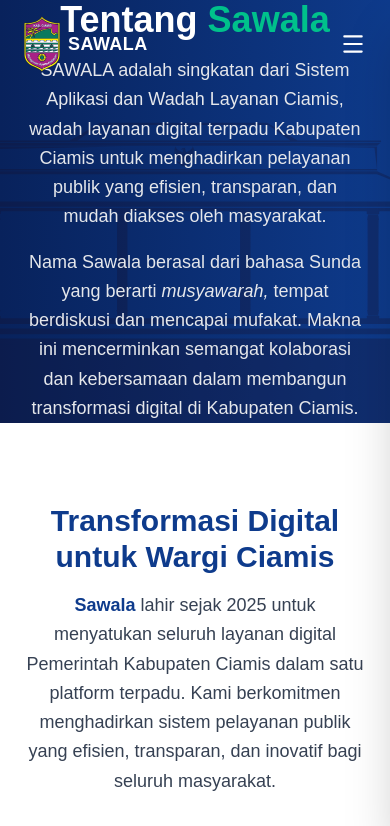
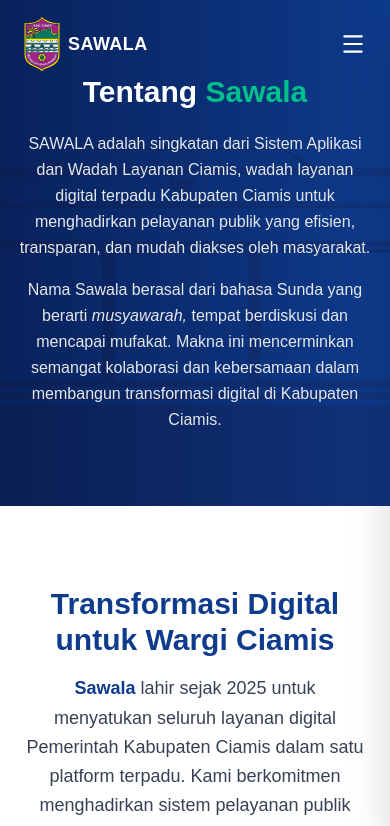
Before and after one commit to okemajid/gss, a Next.js app: page /tentang in a window 390 px wide. Shown: the top 826 px of the page. Built offline with nearby package versions, Linux system fonts and the light colour scheme.

Commit message:
update tentang, card mobile

```diff
--- a/src/app/tentang/page.tsx
+++ b/src/app/tentang/page.tsx
@@ -1,7 +1,7 @@
 "use client";
 
-import { motion } from "framer-motion";
-import { Globe, Layers, Users, Zap } from "lucide-react";
+import {motion} from "framer-motion";
+import {Globe, Layers, Users, Zap} from "lucide-react";
 import Navbar from "@/components/Navbar";
 import Footer from "@/components/Footer";
 
@@ -38,30 +38,34 @@
     bgColor: "linear-gradient(to right, #08225C, #0E3B8C)",
   };
 
-
   return (
     <main className="min-h-screen w-full flex flex-col items-center overflow-x-hidden bg-white">
       {/* 🔹 Navbar */}
       <Navbar />
 
       {/* 🔹 Hero Section */}
-      <section className="relative w-full min-h-[50vh] flex flex-col justify-center items-center text-center text-white bg-gradient-to-r from-[#08225C] to-[#0E3B8C] overflow-hidden">
-        <div className="absolute inset-0 bg-[url('/images/bg-footer.svg')] bg-cover bg-center opacity-80"></div>
+      <section className="relative w-full min-h-[60vh] md:min-h-[70vh] flex flex-col justify-center items-center text-center text-white bg-gradient-to-r from-[#08225C] to-[#0E3B8C] overflow-hidden px-4 py-10 md:px-6">
+        {/* Background */}
+        <div className="absolute inset-0 bg-[url('/images/bg-footer.svg')] bg-cover bg-center opacity-50 md:opacity-80"></div>
 
+        {/* Title */}
         <motion.h1
-          initial={{ opacity: 0, y: 20 }}
-          animate={{ opacity: 1, y: 0 }}
-          transition={{ duration: 0.6 }}
-          className="text-4xl md:text-5xl font-bold mb-4 z-10"
+          initial={{opacity: 0, y: 20}}
+          animate={{opacity: 1, y: 0}}
+          transition={{duration: 0.6}}
+          className="text-3xl leading-tight mb-3 font-bold z-10
+               sm:text-4xl md:text-5xl"
         >
           Tentang <span className="text-[#00C18B]">Sawala</span>
         </motion.h1>
 
+        {/* Paragraph 1 */}
         <motion.p
-          initial={{ opacity: 0, y: 25 }}
-          animate={{ opacity: 1, y: 0 }}
-          transition={{ duration: 0.8, delay: 0.2 }}
-          className="max-w-6xl text-gray-200 text-lg leading-relaxed z-10 px-6"
+          initial={{opacity: 0, y: 25}}
+          animate={{opacity: 1, y: 0}}
+          transition={{duration: 0.8, delay: 0.2}}
+          className="text-gray-200 text-base leading-relaxed mt-2 z-10
+               max-w-xl sm:max-w-3xl md:max-w-5xl md:text-lg"
         >
           SAWALA adalah singkatan dari Sistem Aplikasi dan Wadah Layanan Ciamis,
           wadah layanan digital terpadu Kabupaten Ciamis untuk menghadirkan
@@ -69,11 +73,13 @@
           masyarakat.
         </motion.p>
 
+        {/* Paragraph 2 */}
         <motion.p
-          initial={{ opacity: 0, y: 15 }}
-          animate={{ opacity: 1, y: 0 }}
-          transition={{ duration: 0.8, delay: 0.4 }}
-          className="max-w-6xl text-gray-200 text-lg leading-relaxed z-10 px-6 mt-4"
+          initial={{opacity: 0, y: 15}}
+          animate={{opacity: 1, y: 0}}
+          transition={{duration: 0.8, delay: 0.4}}
+          className="text-gray-200 text-base leading-relaxed mt-4 z-10
+               max-w-xl sm:max-w-3xl md:max-w-5xl md:text-lg"
         >
           Nama Sawala berasal dari bahasa Sunda yang berarti{" "}
           <span className="italic">musyawarah,</span> tempat berdiskusi dan
@@ -85,39 +91,39 @@
       {/* 🔹 Section Deskripsi */}
       <section className="w-full max-w-6xl px-6 py-20 text-gray-800">
         <motion.div
-          initial={{ opacity: 0, y: 25 }}
-          whileInView={{ opacity: 1, y: 0 }}
-          transition={{ duration: 0.6 }}
-          viewport={{ once: true }}
+          initial={{opacity: 0, y: 25}}
+          whileInView={{opacity: 1, y: 0}}
+          transition={{duration: 0.6}}
+          viewport={{once: true}}
           className="text-center mb-12"
         >
           <h2 className="text-3xl font-bold text-[#0E3B8C] mb-4">
             Transformasi Digital untuk Wargi Ciamis
           </h2>
           <p className="text-lg leading-relaxed text-gray-700 max-w-3xl mx-auto">
-            <span className="font-semibold text-[#0E3B8C]">Sawala</span> lahir sejak 2025
-            untuk menyatukan seluruh layanan digital Pemerintah Kabupaten Ciamis
-            dalam satu platform terpadu. Kami berkomitmen menghadirkan sistem
-            pelayanan publik yang efisien, transparan, dan inovatif bagi seluruh
-            masyarakat.
+            <span className="font-semibold text-[#0E3B8C]">Sawala</span> lahir
+            sejak 2025 untuk menyatukan seluruh layanan digital Pemerintah
+            Kabupaten Ciamis dalam satu platform terpadu. Kami berkomitmen
+            menghadirkan sistem pelayanan publik yang efisien, transparan, dan
+            inovatif bagi seluruh masyarakat.
           </p>
         </motion.div>
 
-      {/* 🔹 Nilai Utama ala JAKI */}
+        {/* 🔹 Nilai Utama ala JAKI */}
         <motion.div
-          initial={{ opacity: 0, y: 25 }}
-          whileInView={{ opacity: 1, y: 0 }}
-          transition={{ duration: 0.7, delay: 0.1 }}
-          viewport={{ once: true }}
+          initial={{opacity: 0, y: 25}}
+          whileInView={{opacity: 1, y: 0}}
+          transition={{duration: 0.7, delay: 0.1}}
+          viewport={{once: true}}
           className="grid grid-cols-1 sm:grid-cols-2 gap-8 max-w-5xl mx-auto"
         >
           {nilaiUtama.map((item, i) => (
             <motion.div
               key={i}
-              initial={{ opacity: 0, y: 20 }}
-              whileInView={{ opacity: 1, y: 0 }}
-              transition={{ duration: 0.5, delay: i * 0.1 }}
-              viewport={{ once: true }}
+              initial={{opacity: 0, y: 20}}
+              whileInView={{opacity: 1, y: 0}}
+              transition={{duration: 0.5, delay: i * 0.1}}
+              viewport={{once: true}}
               className={`relative rounded-2xl text-white p-8 shadow-md hover:shadow-xl hover:scale-[1.02] transition-all ${item.color} min-h-[240px] flex flex-col justify-between`}
             >
               {/* 🔹 Pola titik-titik kiri bawah */}
@@ -140,7 +146,9 @@
               {/* 🔹 Konten */}
               <div className="relative z-10">
                 <h1 className="text-xl font-semibold mb-2">{item.title}</h1>
-                <h3 className="text-md leading-relaxed opacity-90">{item.desc}</h3>
+                <h3 className="text-md leading-relaxed opacity-90">
+                  {item.desc}
+                </h3>
               </div>
 
               {/* 🔹 Icon di pojok kanan bawah */}
@@ -150,36 +158,33 @@
             </motion.div>
           ))}
         </motion.div>
-
-
       </section>
 
       {/* 🔹 Komitmen Kami */}
       <section className="w-full bg-[#F5F8FF] py-16">
         <div className="max-w-6xl mx-auto px-6 text-center">
           <motion.h2
-            initial={{ opacity: 0, y: 15 }}
-            whileInView={{ opacity: 1, y: 0 }}
-            transition={{ duration: 0.6 }}
-            viewport={{ once: true }}
+            initial={{opacity: 0, y: 15}}
+            whileInView={{opacity: 1, y: 0}}
+            transition={{duration: 0.6}}
+            viewport={{once: true}}
             className="text-2xl md:text-3xl font-bold text-[#0E3B8C] mb-4"
           >
             Komitmen Kami
           </motion.h2>
           <motion.p
-            initial={{ opacity: 0, y: 20 }}
-            whileInView={{ opacity: 1, y: 0 }}
-            transition={{ duration: 0.7, delay: 0.2 }}
-            viewport={{ once: true }}
+            initial={{opacity: 0, y: 20}}
+            whileInView={{opacity: 1, y: 0}}
+            transition={{duration: 0.7, delay: 0.2}}
+            viewport={{once: true}}
             className="text-gray-700 max-w-3xl mx-auto text-lg leading-relaxed"
           >
             Kami percaya bahwa teknologi digital adalah jembatan menuju
             pelayanan publik yang lebih mudah diakses, inklusif, dan terpercaya.
-            Melalui{" "}
-            <span className="font-semibold text-[#00C18B]">Sawala</span>, kami
-            berupaya mewujudkan Ciamis Digital yang inklusif dan berdaya saing,
-            serta menjadi wadah kolaborasi bagi seluruh instansi dan masyarakat
-            dalam menciptakan inovasi untuk kemajuan daerah.
+            Melalui <span className="font-semibold text-[#00C18B]">Sawala</span>
+            , kami berupaya mewujudkan Ciamis Digital yang inklusif dan berdaya
+            saing, serta menjadi wadah kolaborasi bagi seluruh instansi dan
+            masyarakat dalam menciptakan inovasi untuk kemajuan daerah.
           </motion.p>
         </div>
       </section>
--- a/src/components/FeatureGrid.tsx
+++ b/src/components/FeatureGrid.tsx
@@ -1,22 +1,20 @@
 "use client";
 
 import CardFeature from "./CardFeatures";
-import { Feature } from "../data/features";
+import {Feature} from "../data/features";
 
 interface Props {
   features: Feature[];
   loading: boolean;
 }
 
-export default function FeatureGrid({ features, loading }: Props) {
+export default function FeatureGrid({features, loading}: Props) {
   if (loading)
     return <p className="text-gray-300 text-center">Loading data...</p>;
 
   if (features.length === 0)
     return (
-      <p className="text-gray-400 text-center">
-        Tidak ada aplikasi ditemukan.
-      </p>
+      <p className="text-gray-400 text-center">Tidak ada aplikasi ditemukan.</p>
     );
 
   const limitedFeatures = features.slice(0, 12);
@@ -25,7 +23,8 @@
     <div
       className="
         grid
-        grid-cols-[repeat(auto-fill,minmax(260px,1fr))]
+        grid-cols-2
+        sm:grid-cols-[repeat(auto-fill,minmax(260px,1fr))]
         gap-7
         w-full
         px-3 sm:px-4 md:px-8 lg:px-12
@@ -37,6 +36,5 @@
         <CardFeature key={index} {...f} />
       ))}
     </div>
-
   );
 }
--- a/src/components/Pagination.tsx
+++ b/src/components/Pagination.tsx
@@ -36,18 +36,17 @@
   const endIndex = Math.min(startIndex + itemsPerPage - 1, totalData);
 
   return (
-    <div className="flex flex-col items-center gap-2 mt-3">
-
-
+    <div className="flex flex-col items-center gap-2 mt-3 w-full">
       {/* 🔹 Tombol Pagination */}
-      <div className="flex justify-center items-center gap-3">
+      <div className="flex flex-col justify-center mx-auto items-center gap-2 md:flex-row">
         {/* 🔹 Info jumlah data */}
-      <p className="text-sm text-gray-600 mr-20">
-        Menampilkan{" "}
-        <span className="font-medium">{startIndex}</span>–
+        <p className="text-sm text-gray-600 mr-3">
+          Menampilkan <span className="font-medium">{startIndex}</span>–
           <span className="font-medium">{endIndex}</span> dari{" "}
           <span className="font-medium">{totalData}</span> data
         </p>
+
+        <div className=" w-[350px] sm:w-[350px] md:w-[380px] mx-auto flex justify-center gap-2 flex-wrap">
           {/* Tombol Prev */}
           <button
             onClick={() => onPageChange(currentPage - 1)}
@@ -126,5 +125,6 @@
           </button>
         </div>
       </div>
+    </div>
   );
 }
```
Also changed, not shown: src/components/CardFeatures.tsx (+18 -15 lines). Lines whose indentation alone changed are shown as unchanged.
